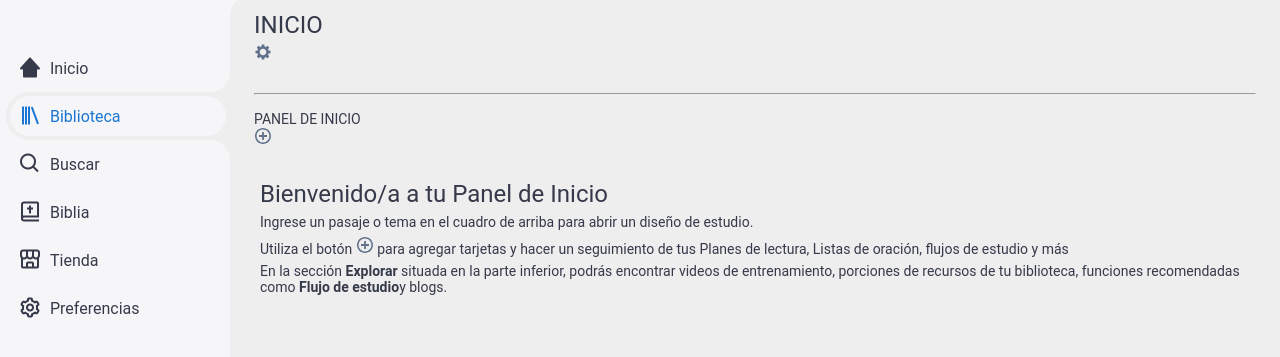
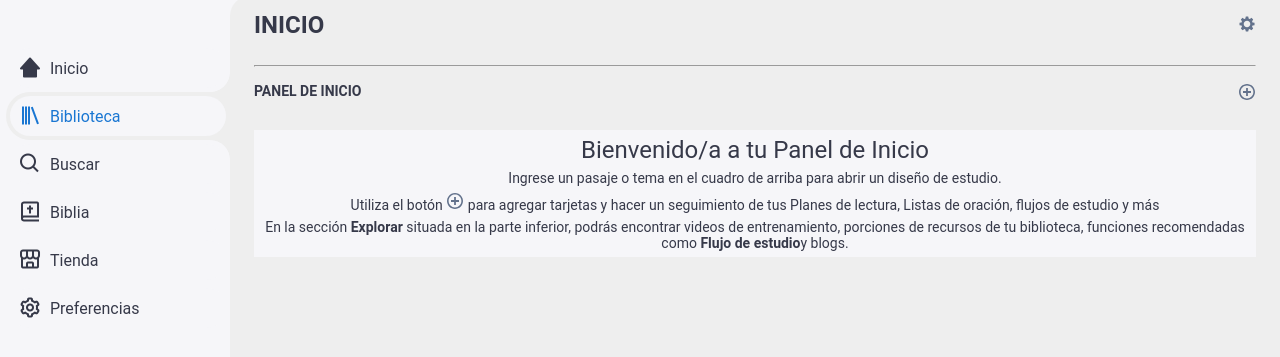
Before and after one commit to cevadev/biblios, a plain HTML site: page index.html in a window 1280 px wide. Shown: the part 60-417 px from the top of the page. Drawn offline with nearby package versions, Linux system fonts and the light colour scheme.

Commit message:
The Biblos software project[

```diff
--- a/index.html
+++ b/index.html
@@ -8,7 +8,7 @@
       rel="stylesheet"
     />
     <link rel="stylesheet" href="./styles/style.css" />
-    <title>Libros</title>
+    <title>Biblos</title>
   </head>
 
   <body>
@@ -16,7 +16,7 @@
     <div class="sidebar">
       <a href="#" class="logo">
         <i class="bx bx-book-add"></i>
-        <div class="logo-name"><span>Libros</span></div>
+        <div class="logo-name"><span>Biblos</span></div>
       </a>
       <ul class="side-menu">
         <li>
@@ -77,8 +77,8 @@
 
       <main>
         <div class="home">
-          <div class="start">
-            INICIO
+          <section class="start">
+            <strong>INICIO</strong>
             <div class="container_gear">
               <svg width="18" height="18" viewBox="0 0 18 18">
                 <path
@@ -88,11 +88,11 @@
                 ></path>
               </svg>
             </div>
-          </div>
+          </section>
           <hr />
 
-          <div class="startPanelHeader">
-            PANEL DE INICIO
+          <section class="startPanelHeader">
+            <b>PANEL DE INICIO</b>
             <div class="container_add">
               <svg width="18" height="18" viewBox="0 0 18 18">
                 <path
@@ -102,17 +102,16 @@
                 ></path>
               </svg>
             </div>
-          </div>
+          </section>
 
-          <div class="startPanelContainer">
-            <div class="startPanelInfo">
-              <div class="title">Bienvenido/a a tu Panel de Inicio</div>
-              <div class="parraf1">
+          <section class="startPanelContainer">
+            <p class="title">Bienvenido/a a tu Panel de Inicio</p>
+            <p>
               Ingrese un pasaje o tema en el cuadro de arriba para abrir un
               diseño de estudio.
-              </div>
-              <div class="parraf2">
-                <span>Utiliza el bot&oacute;n</span>
+            </p>
+            <p>
+              Utiliza el bot&oacute;n
               <svg
                 class="icon_1se-g"
                 width="18"
@@ -125,22 +124,16 @@
                   d="M17 9C17 13.4184 13.4184 17 9 17C4.5816 17 1 13.4184 1 9C1 4.5816 4.5816 1 9 1C13.4184 1 17 4.5816 17 9ZM15.4 9C15.4 5.46538 12.5346 2.6 9 2.6C5.46538 2.6 2.6 5.46538 2.6 9C2.6 12.5346 5.46538 15.4 9 15.4C12.5346 15.4 15.4 12.5346 15.4 9ZM8.1 8.1V5H9.9V8.1H13V9.9H9.9V13H8.1V9.9H5V8.1H8.1Z"
                 ></path>
               </svg>
-                <span
-                  >para agregar tarjetas y hacer un seguimiento de tus Planes de
-                  lectura, Listas de oraci&oacute;n, flujos de estudio y
-                  m&aacute;s</span
-                >
-              </div>
-              <div class="parraf3">
-                <span
-                  >En la secci&oacute;n <b>Explorar</b> situada en la parte
-                  inferior, podr&aacute;s encontrar videos de entrenamiento,
-                  porciones de recursos de tu biblioteca, funciones recomendadas
-                  como <b>Flujo de estudio</b>y blogs.
-                </span>
-              </div>
-            </div>
-          </div>
+              para agregar tarjetas y hacer un seguimiento de tus Planes de
+              lectura, Listas de oraci&oacute;n, flujos de estudio y m&aacute;s
+            </p>
+            <p>
+              En la secci&oacute;n <b>Explorar</b> situada en la parte inferior,
+              podr&aacute;s encontrar videos de entrenamiento, porciones de
+              recursos de tu biblioteca, funciones recomendadas como
+              <b>Flujo de estudio</b>y blogs.
+            </p>
+          </section>
         </div>
       </main>
     </div>
--- a/styles/style.css
+++ b/styles/style.css
@@ -339,12 +339,23 @@ body {
   flex-wrap: wrap;
 }
 
+.content main .home > section {
+  font-size: 36px;
+  font-weight: 400;
+  margin-bottom: 10px;
+  color: var(--dark);
+}
+
 .content main .home .start {
+  display: flex;
+  justify-content: space-between;
   font-size: 24px;
   font-weight: 400;
 }
 
 .content main .home .startPanelHeader {
+  display: flex;
+  justify-content: space-between;
   font-size: 14px;
   font-weight: 400;
 }
@@ -357,20 +368,22 @@ body {
   cursor: pointer;
 }
 
-.content main .home .startPanelContainer .startPanelInfo .title {
+.content main .home .startPanelContainer {
+  background: var(--light);
+}
+
+.content main .home .startPanelContainer > p {
+  display: block;
+  text-align: center;
+}
+
+.content main .home .startPanelContainer .title {
   font-size: 24px;
 }
 
-.content main .home .startPanelContainer .startPanelInfo > div {
+.content main .home .startPanelContainer > p {
   margin: 6px;
   font-size: 14px;
-}
-
-.content main .home > div {
-  font-size: 36px;
-  font-weight: 400;
-  margin-bottom: 10px;
-  color: var(--dark);
 }
 
 /*
```
Lines whose indentation alone changed are shown as unchanged.
